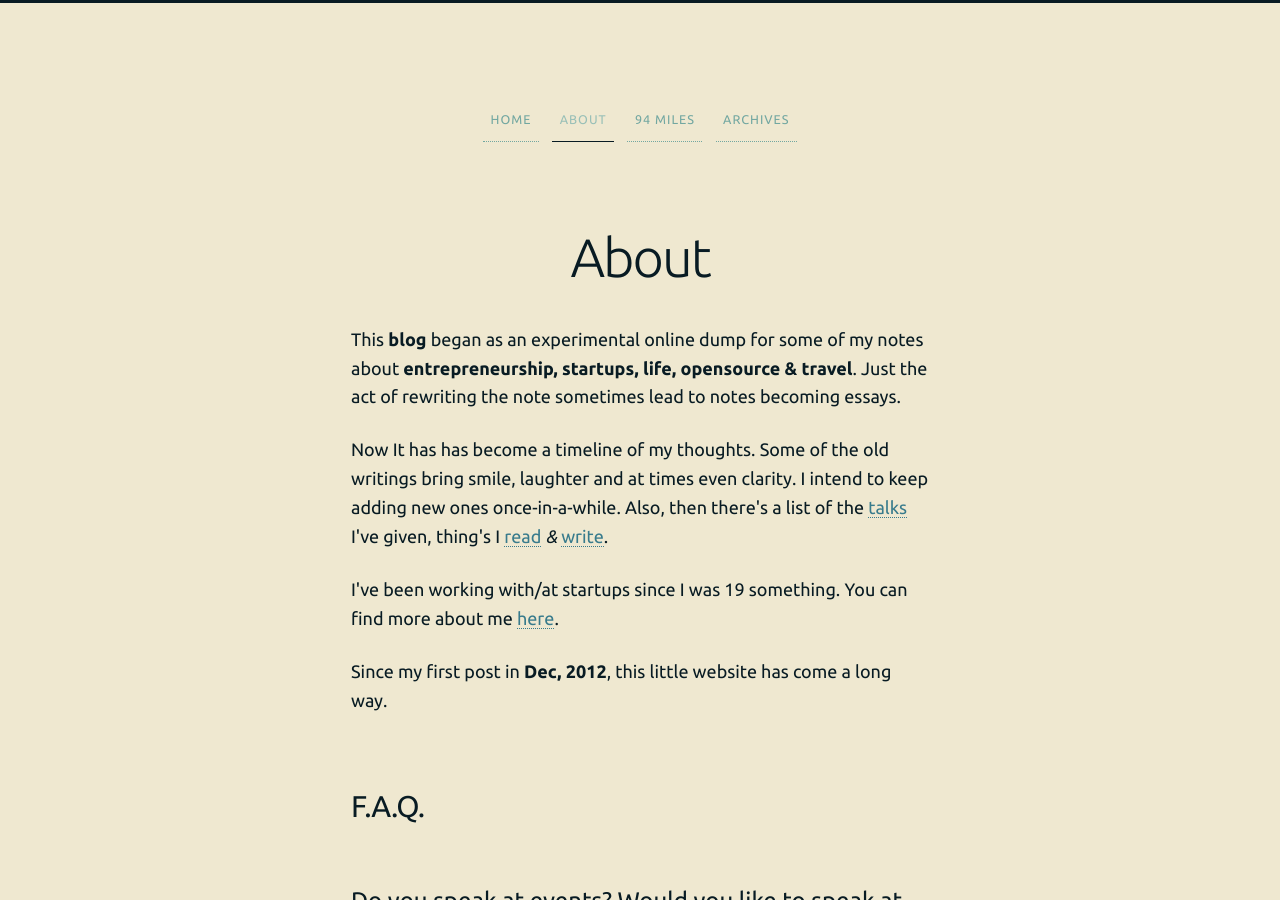
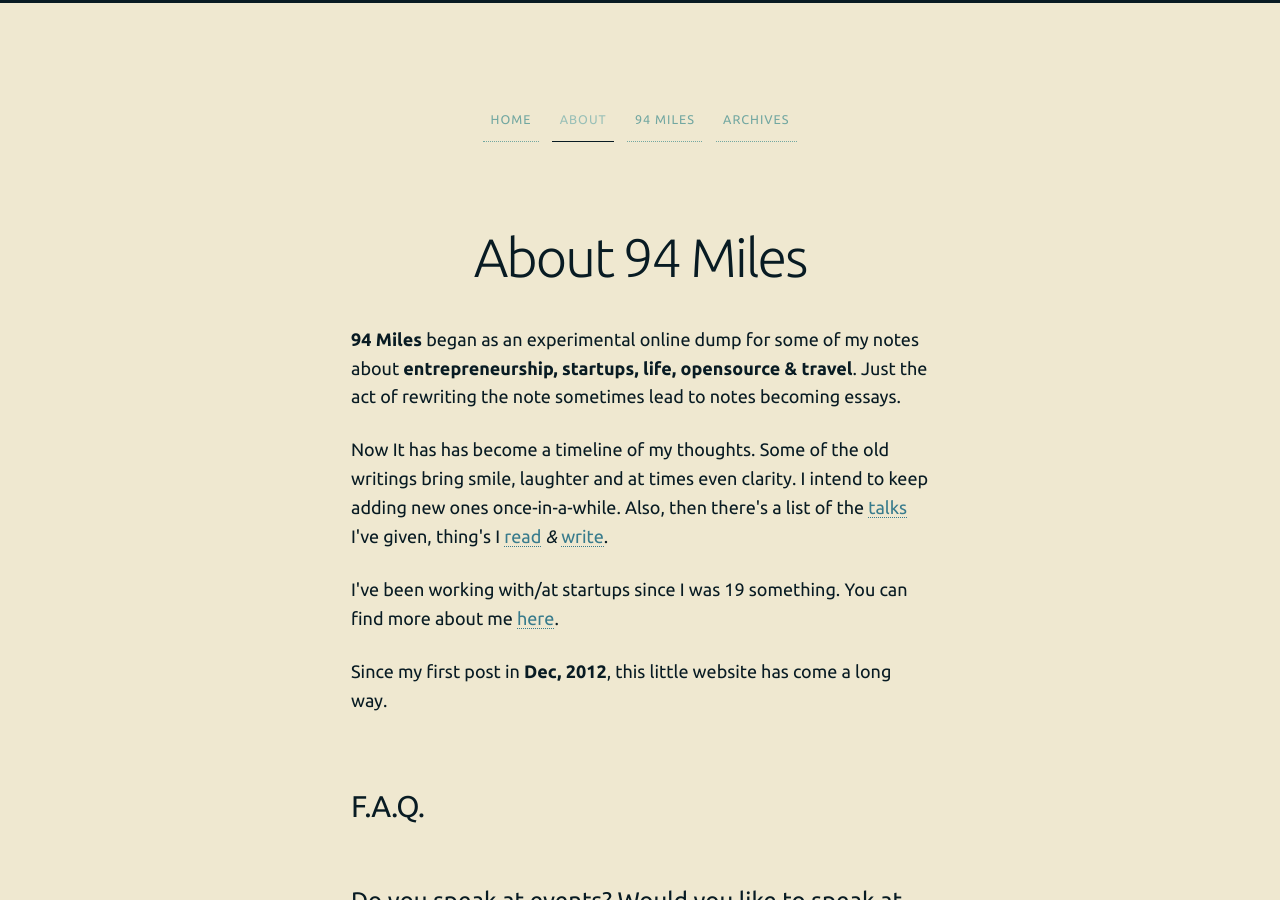
Before and after one commit to 93notes/93notes.github.io, a Jekyll site: the page built from about.html, in a window 1280 px wide and 900 px high. Built offline with Jekyll 4.4.1, drawn with Linux system fonts in a browser that asks for light colours; nearby versions of some CDN libraries.

Commit message:
Update about.html

```diff
--- a/about.html
+++ b/about.html
@@ -1,12 +1,12 @@
 ---
 layout: page
-title: About
+title: About 94 Miles
 type: page
 slug: about
 ---
 
 <p>
-This<strong> blog</strong> began as an experimental online dump for some of my notes about <strong>entrepreneurship, startups, life, opensource & travel</strong>. Just the act of rewriting the note sometimes lead to notes becoming essays.</p>
+<strong> 94 Miles</strong> began as an experimental online dump for some of my notes about <strong>entrepreneurship, startups, life, opensource & travel</strong>. Just the act of rewriting the note sometimes lead to notes becoming essays.</p>
 
 <p>Now It has has become a timeline of my thoughts. Some of the old writings bring smile, laughter and at times even clarity. I intend to keep adding new ones once-in-a-while. Also, then there's a list of the <a href="/speaking">talks</a> I've given, thing's I <a href="/reading">read</a> <em>&amp;</em> <a href="/writing">write</a>.</p>
 
```
